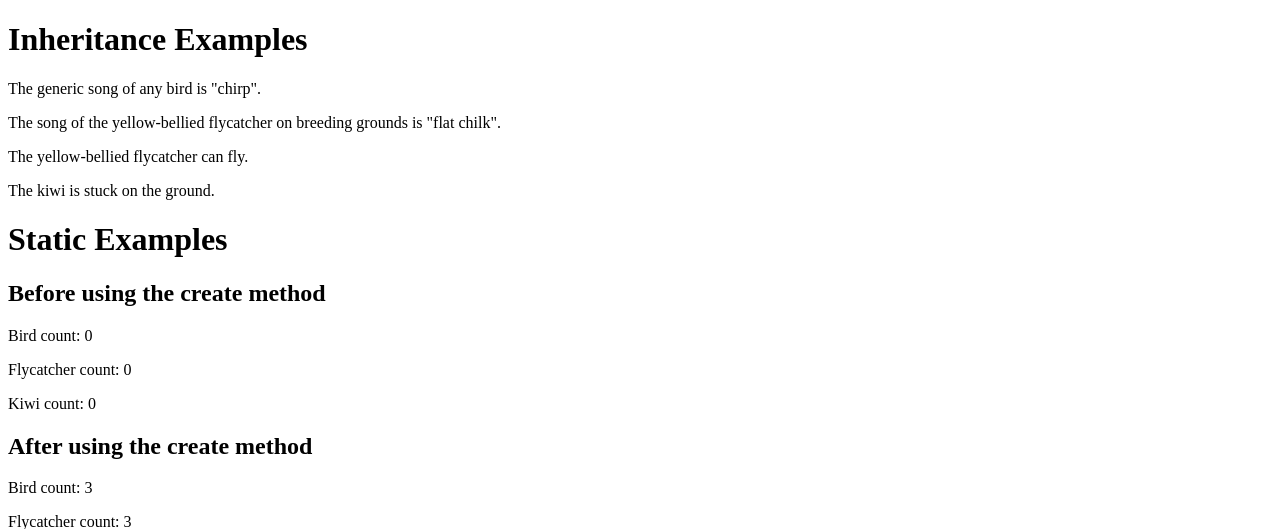
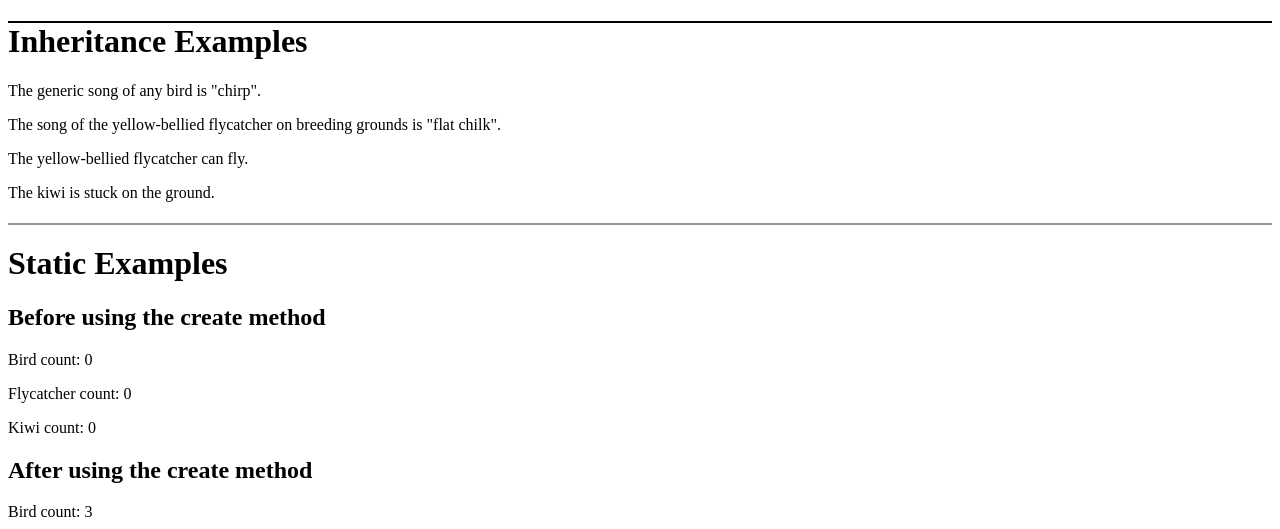
Before and after one commit to ElijahHollar/asgn02-inheritance, a PHP site: page / in a window 1280 px wide. Shown: the top 529 px of the page. Run offline with PHP 8.4, Linux system fonts and the light colour scheme.

Commit message:
Added css to style output, finished

```diff
--- /dev/null
+++ b/asgn03-static/css/styles.css
@@ -0,0 +1,9 @@
+h1:first-of-type {
+  border-top: 2px solid #000;
+  padding-top: 0;
+}
+
+h1 {
+  border-top: 2px solid #999;
+  padding-top: 20px;
+}
--- a/asgn03-static/index.php
+++ b/asgn03-static/index.php
@@ -4,6 +4,7 @@
     <meta charset="UTF-8">
     <meta name="viewport" content="width=device-width, initial-scale=1.0">
     <title>asgn02 Inheritance</title>
+    <link href="css/styles.css" rel="stylesheet">
 </head>
 <body>
 <h1>Inheritance Examples</h1>
```
